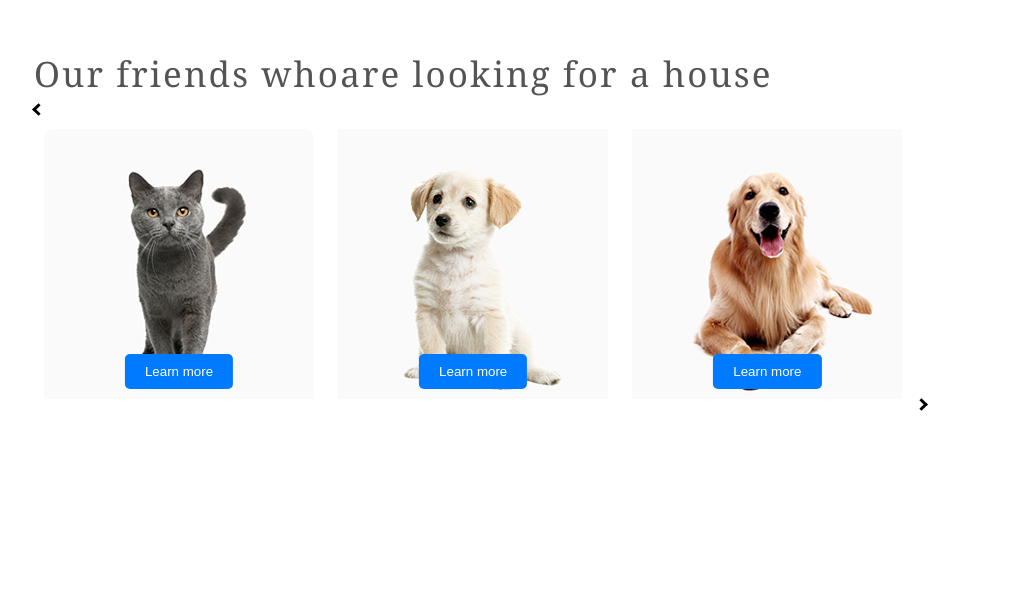
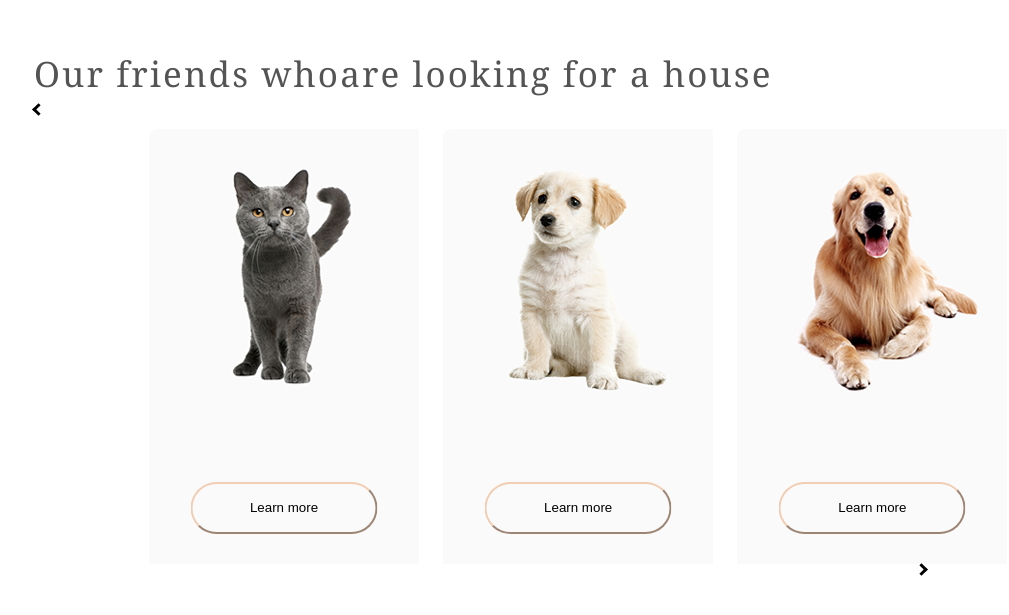
Before and after one commit to scherba90/rsschool-cv, a plain HTML site: page main.html in a window 1280 px wide. Shown: the part 1605-2220 px from the top of the page, without its empty margins (6-1015 px from the left). Drawn offline with Linux system fonts and the light colour scheme; files whose address does not match are found by name.

Commit message:
docs: refactor css

```diff
--- a/main.html
+++ b/main.html
@@ -53,17 +53,17 @@
                 <i class="arrow left"></i></p>
                     <div class="slide">
                         <img src="src/img/katrine.png" alt="Katrine">
-                            <button class="learn_button">Learn more</button>
+                            <button class="button_secondary">Learn more</button>
                         </img>
                     </div>
                     <div class="slide">
                         <img src="src/img/jennifer.png" alt="Jennifer">
-                            <button class="learn_button">Learn more</button>
+                            <button class="button_secondary">Learn more</button>
                         </img>
                     </div>
                     <div class="slide">
                         <img src="src/img/woody.png" alt="Woody">
-                            <button class="learn_button">Learn more</button>
+                            <button class="button_secondary">Learn more</button>
                          </img>
                     </div>
                 <i class="arrow right"></i></p>
--- a/src/css/style.css
+++ b/src/css/style.css
@@ -228,32 +228,43 @@ img#pets {
 }
 
 .slide {
+  width: 270px;
+  height: 435px;
+  left: 105px;
+  padding: 0px 0px 30px 0px;
+  gap: 30px;
+  border-radius: 9px 0px 0px 0px;
+  opacity: 0px;
   position: relative;
   text-align: center;
   display: inline-block; /* Ensures the slides are displayed in a row */
   margin: 10px; /* Adjust as needed to create space between the slides */
+  background: #FAFAFA;
+
 }
 
-.learn_button {
+.button_secondary {
+  height: 52px;
+  width: 187px;
   position: absolute;
-  bottom: 10px; /* Adjust as needed for the button position */
+  bottom: 30px; /* Adjust as needed for the button position */
   left: 50%;
   transform: translateX(-50%);
-  padding: 10px 20px; /* Adjust as needed for button size */
-  background-color: #007bff; /* Button background color */
-  color: #fff; /* Button text color */
-  border: none;
-  border-radius: 5px;
+  padding: 15px, 45px, 15px, 45px;
+  background: transparent;
+  border-color: #F1CDB3;
+  /* border: 2px; */
+  border-radius: 100px;
   cursor: pointer;
-}
-
-.learn_button:hover {
-  background-color: #0056b3; /* Button background color on hover */
+  gap: 10px;
 }
 
 img {
-  max-width: 100%; /* Ensures the image does not exceed its container */
-  height: auto; /* Maintains the aspect ratio of the image */
+  width: 270px;
+  height: 270px;
+  gap: 0px;
+  border-radius: 9px 9px 0px 0px;
+  opacity: 0px;
   display: block; /* Removes any default image padding */
 }
 
```
